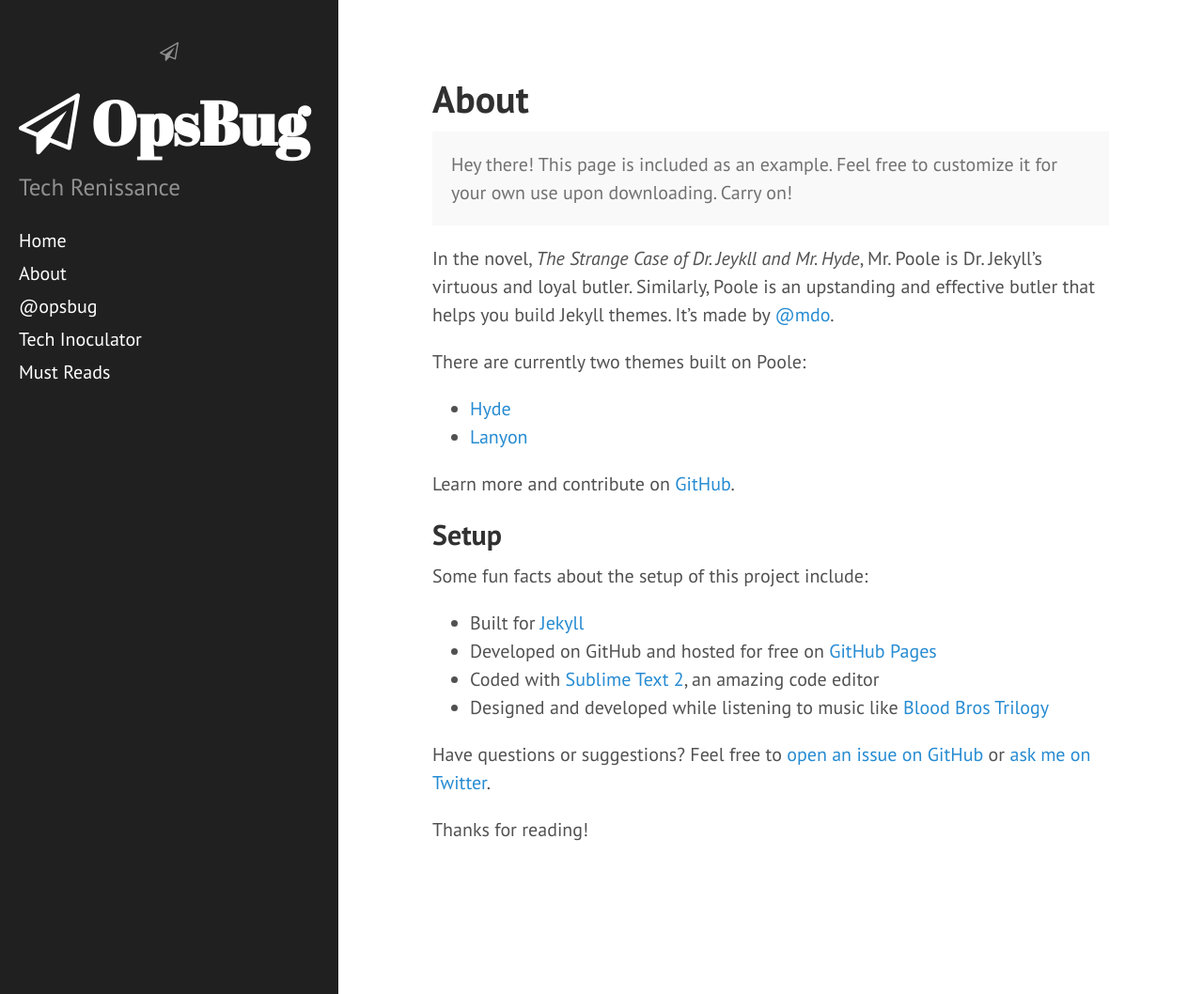
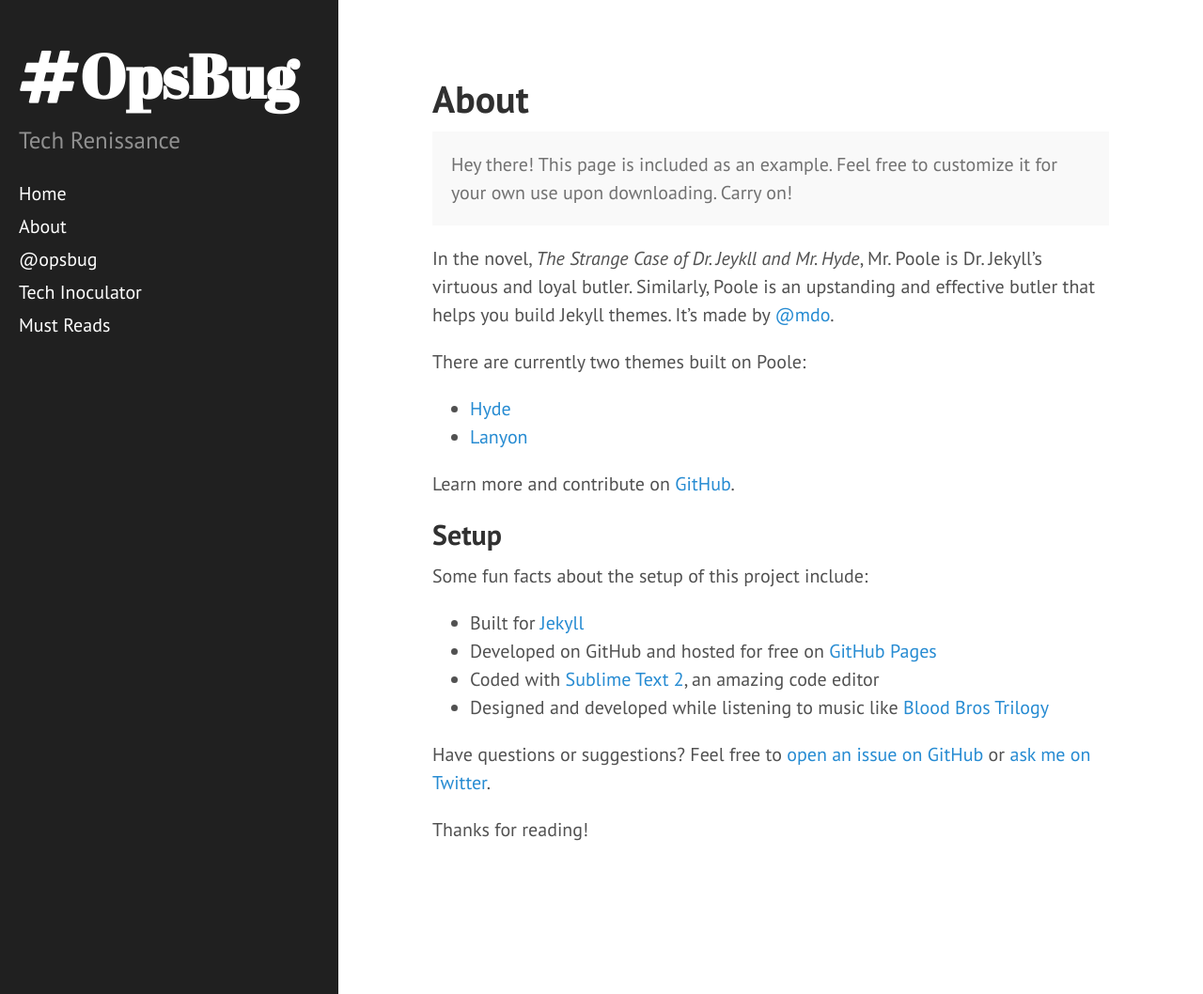
Before and after one commit to claraleung/claraleung.github.io, a Jekyll site: the page built from about.md, in a window 1280 px wide and 1058 px high. Shown: the whole window at 94% size. Built offline with Jekyll 4.4.1, drawn with Linux system fonts in a browser that asks for light colours; nearby versions of some CDN libraries; Markdown is read by kramdown in place of the engine named in the settings.

Commit message:
Initial commit

```diff
--- a/_includes/sidebar.html
+++ b/_includes/sidebar.html
@@ -1,14 +1,10 @@
 <div class="sidebar">
-
-    <p align="center">
-    <i class="fa fa-paper-plane-o"></i>
-    </p>
 
     <div class="sidebar-about">
 
       <h1>
         <a href="{{ site.baseurl }}">
-          <i class="fa fa-paper-plane-o"></i>  {{ site.title }}
+          <i class="fa fa-hashtag"></i>{{ site.title }}
         </a>
       </h1>
 
```
